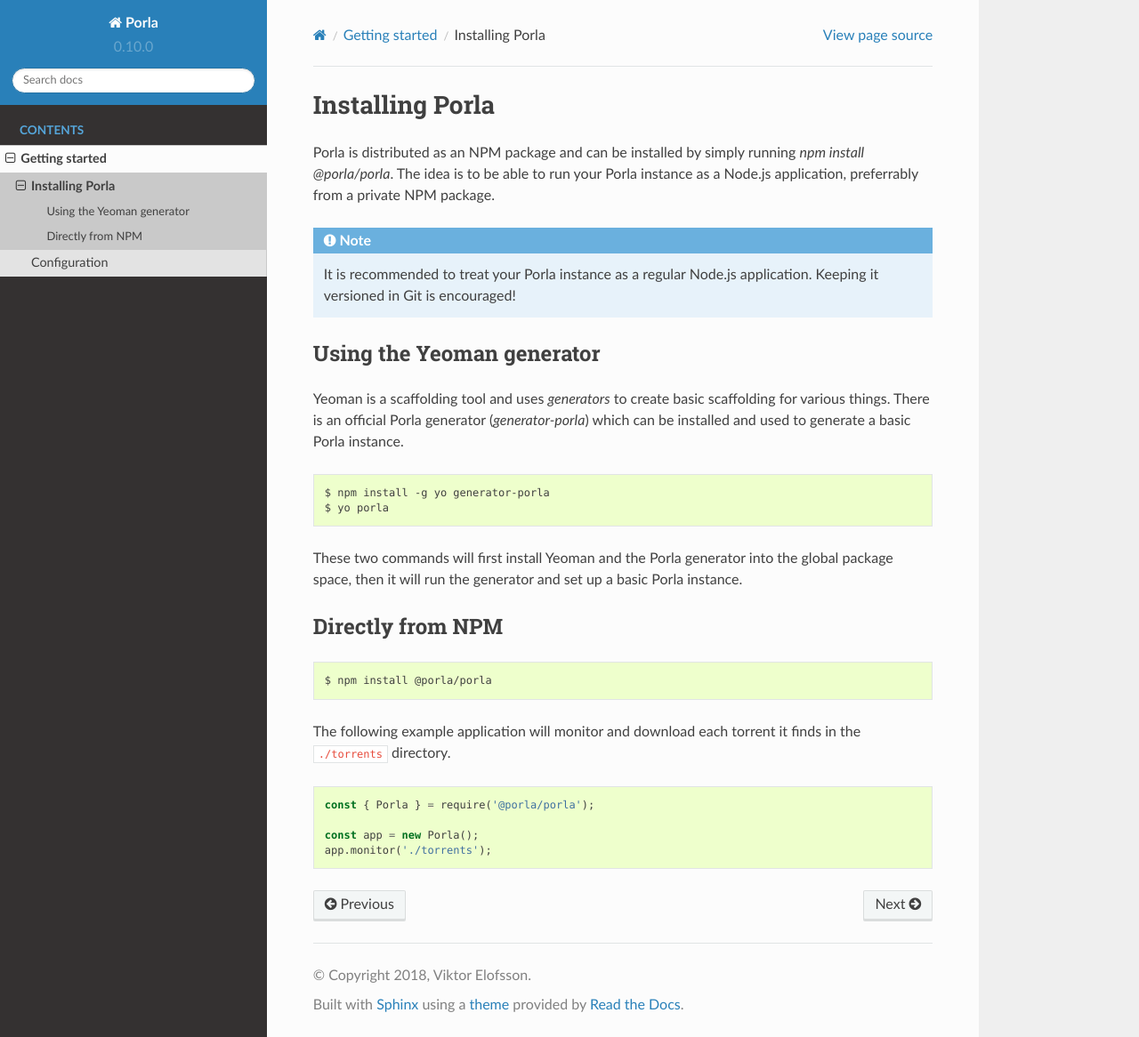
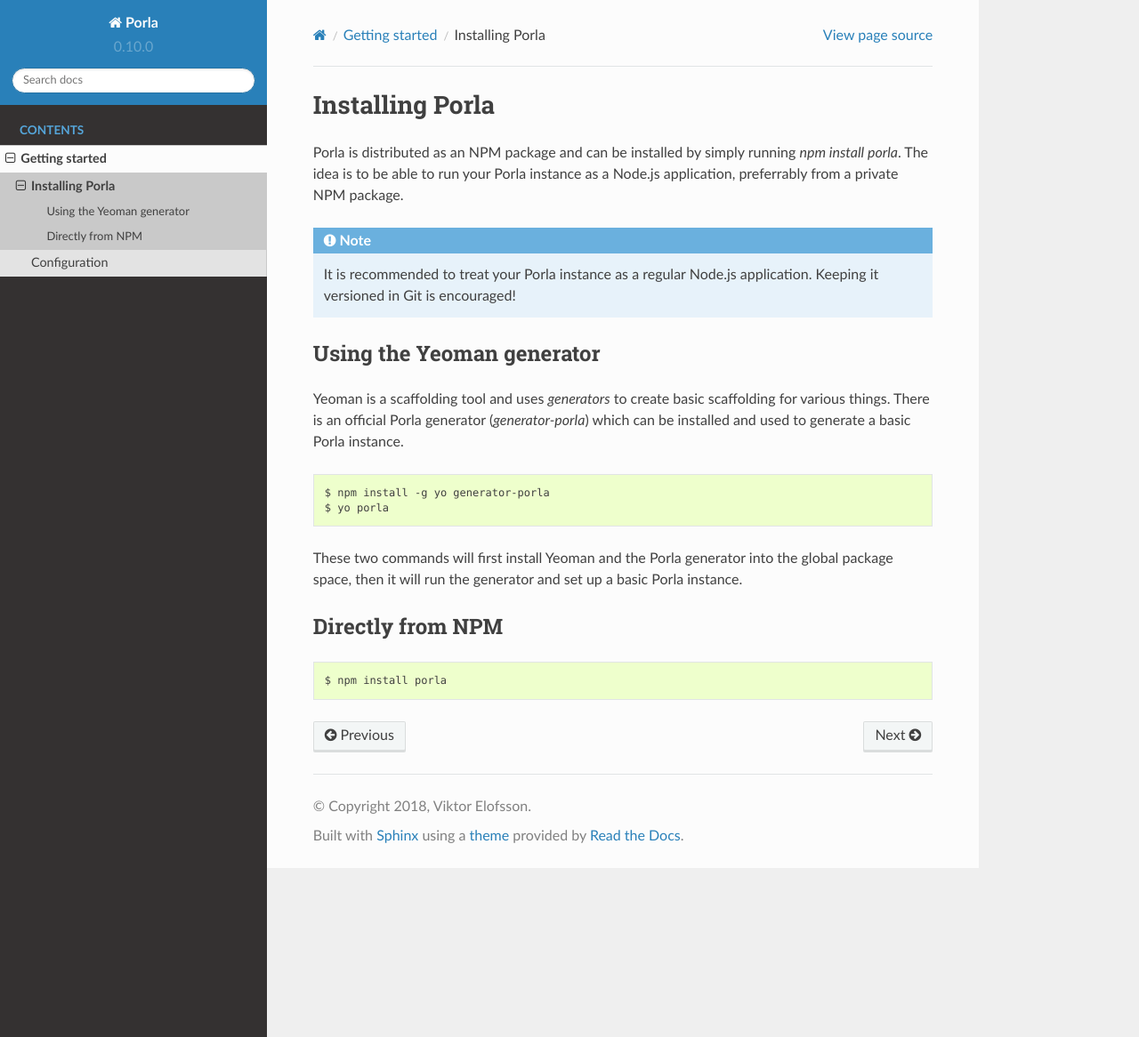
Before and after one commit to porla/porla, a Sphinx documentation site: the page built from docs/source/getting-started/installing.rst, in a window 1280 px wide and 1166 px high. Shown: the whole window at 89% size. Built offline with Sphinx 7.4.7 and the Read the Docs theme 2.0.0, drawn with Linux system fonts in a browser that asks for light colours.

```diff
--- a/docs/source/getting-started/installing.rst
+++ b/docs/source/getting-started/installing.rst
@@ -2,8 +2,8 @@ Installing Porla
 ================
 
 Porla is distributed as an NPM package and can be installed by simply running
-`npm install @porla/porla`. The idea is to be able to run your Porla instance
-as a Node.js application, preferrably from a private NPM package.
+`npm install porla`. The idea is to be able to run your Porla instance as a
+Node.js application, preferrably from a private NPM package.
 
 .. note:: It is recommended to treat your Porla instance as a regular Node.js
           application. Keeping it versioned in Git is encouraged!
@@ -31,14 +31,4 @@ Directly from NPM
 
 .. code-block:: bash
 
-   $ npm install @porla/porla
-
-The following example application will monitor and download each torrent it
-finds in the :file:`./torrents` directory.
-
-.. code-block:: javascript
-
-   const { Porla } = require('@porla/porla');
-
-   const app = new Porla();
-   app.monitor('./torrents');
+   $ npm install porla
--- a/docs/source/index.rst
+++ b/docs/source/index.rst
@@ -5,7 +5,7 @@ Overview
 --------
 
 Porla is a programmable BitTorrent client. It is distributed as an NPM package
-(`@porla/porla`) and a starting point can be generated with the official Yeoman
+(`porla`) and a starting point can be generated with the official Yeoman
 generator (`yo porla`).
 
 Porla is perfectly suitable for headless setups, such as seedboxes, software
```
Also changed, not shown: README.md (+34 -66 lines), docs/source/getting-started/configuration.rst (+1 -10 lines).
